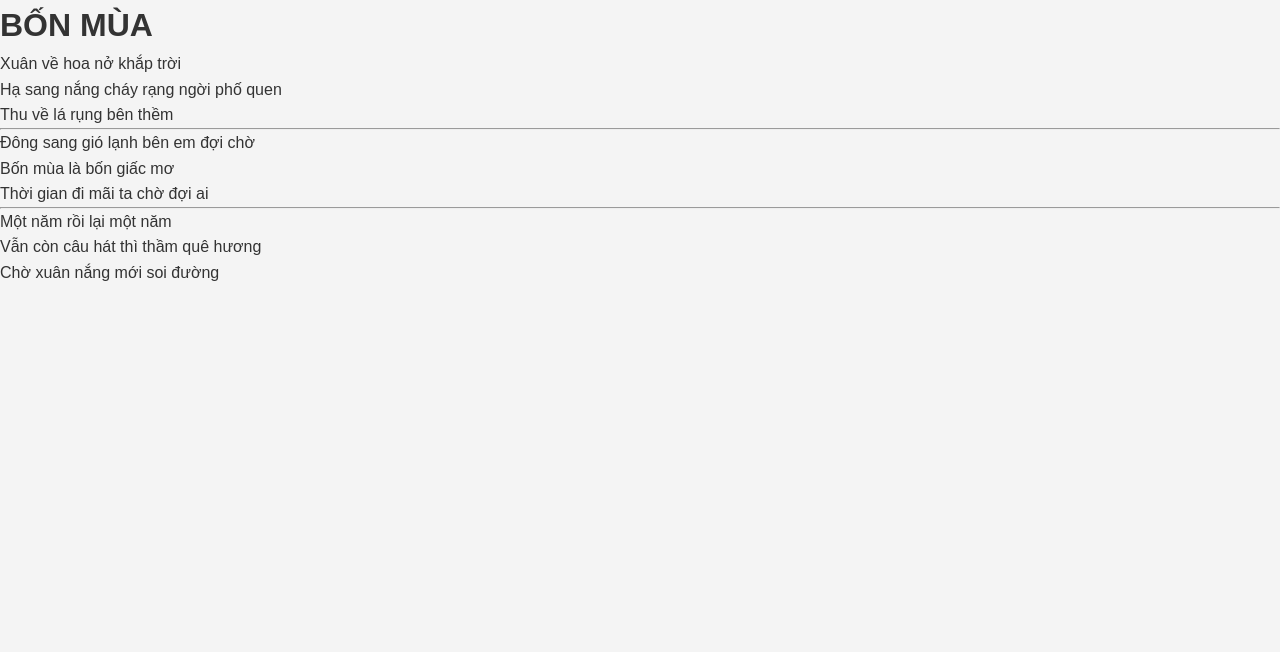
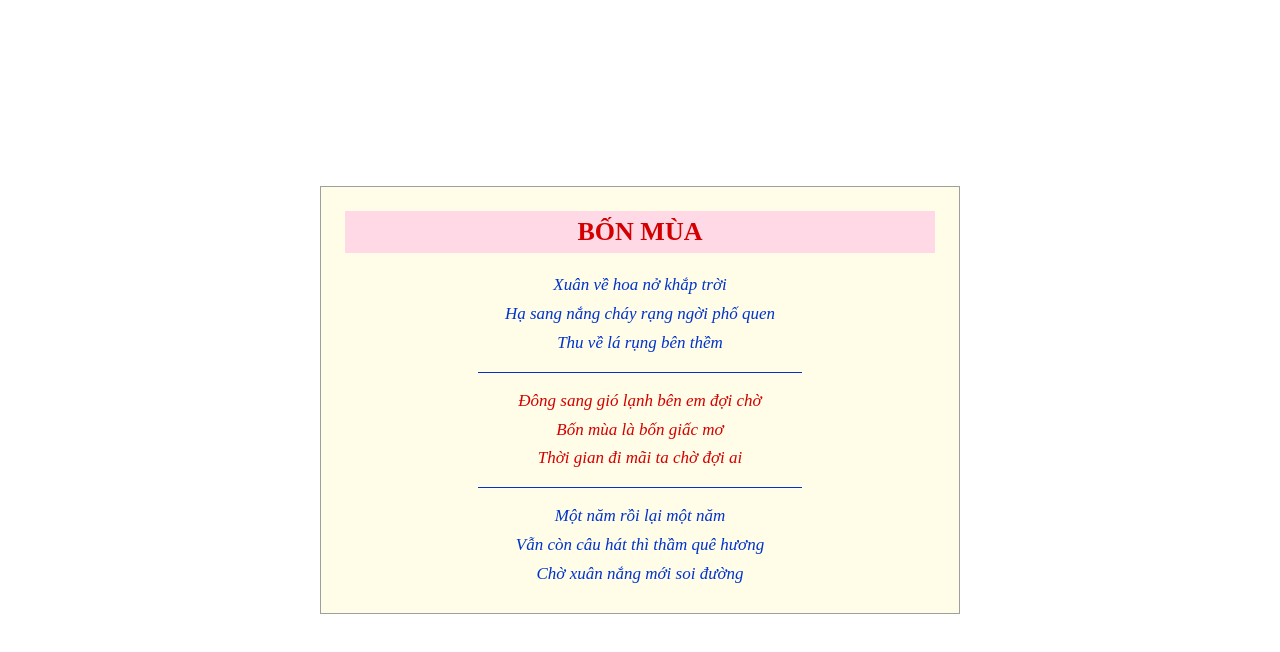
Before and after one commit to loivu2k7-web/cse122-2551271177, a plain HTML site: page ex01/index.html in a window 1280 px wide. Drawn offline with Linux system fonts and the light colour scheme.

Commit message:
Update CSS for Four Season poem

```diff
--- a/ex01/css/style.css
+++ b/ex01/css/style.css
@@ -1,30 +1,70 @@
 
-/* CSS cho bài tập CSE122 */
+/* 1. Khai báo biến CSS */
+:root {
+    --background-color: #FFFDE7;
+    --border-color: #9E9E9E;
+    --title-color: #D40000;
+    --title-background: #FFD9E6;
+    --blue-color: #0033CC;
+    --red-color: #D40000;
+}
 
+/* 2. Thiết lập chung */
 * {
     margin: 0;
     padding: 0;
     box-sizing: border-box;
 }
 
+/* 3. Căn giữa trang bằng Flexbox */
 body {
-    font-family: Arial, sans-serif;
-    background-color: #f4f4f4;
-    color: #333;
-    line-height: 1.6;
+    min-height: 100vh;
+    display: flex;
+    justify-content: center;
+    align-items: center;
+    font-family: "Times New Roman", serif;
 }
 
-header {
-    background-color: #1e3a5f;
-    color: white;
-    padding: 20px;
+/* 4. Khung chứa bài thơ */
+.poem-container {
+    width: min(640px, calc(100% - 32px));
+    padding: 24px;
+    background-color: var(--background-color);
+    border: 1px solid var(--border-color);
     text-align: center;
 }
 
-main {
-    max-width: 1000px;
-    margin: 30px auto;
-    padding: 20px;
-    background-color: white;
-    border-radius: 8px;
+/* 5. Tiêu đề */
+h1 {
+    margin-bottom: 18px;
+    padding: 6px 0;
+    color: var(--title-color);
+    background-color: var(--title-background);
+    font-size: 26px;
+    font-weight: bold;
 }
+
+/* 6. Định dạng các khổ thơ */
+.stanza {
+    margin: 0;
+    font-size: 17px;
+    font-style: italic;
+    line-height: 1.7;
+}
+
+/* 7. Màu sắc từng khổ */
+.blue {
+    color: var(--blue-color);
+}
+
+.red {
+    color: var(--red-color);
+}
+
+/* 8. Đường kẻ phân cách */
+hr {
+    width: 55%;
+    margin: 14px auto;
+    border: none;
+    border-top: 1px solid var(--blue-color);
+}
```
